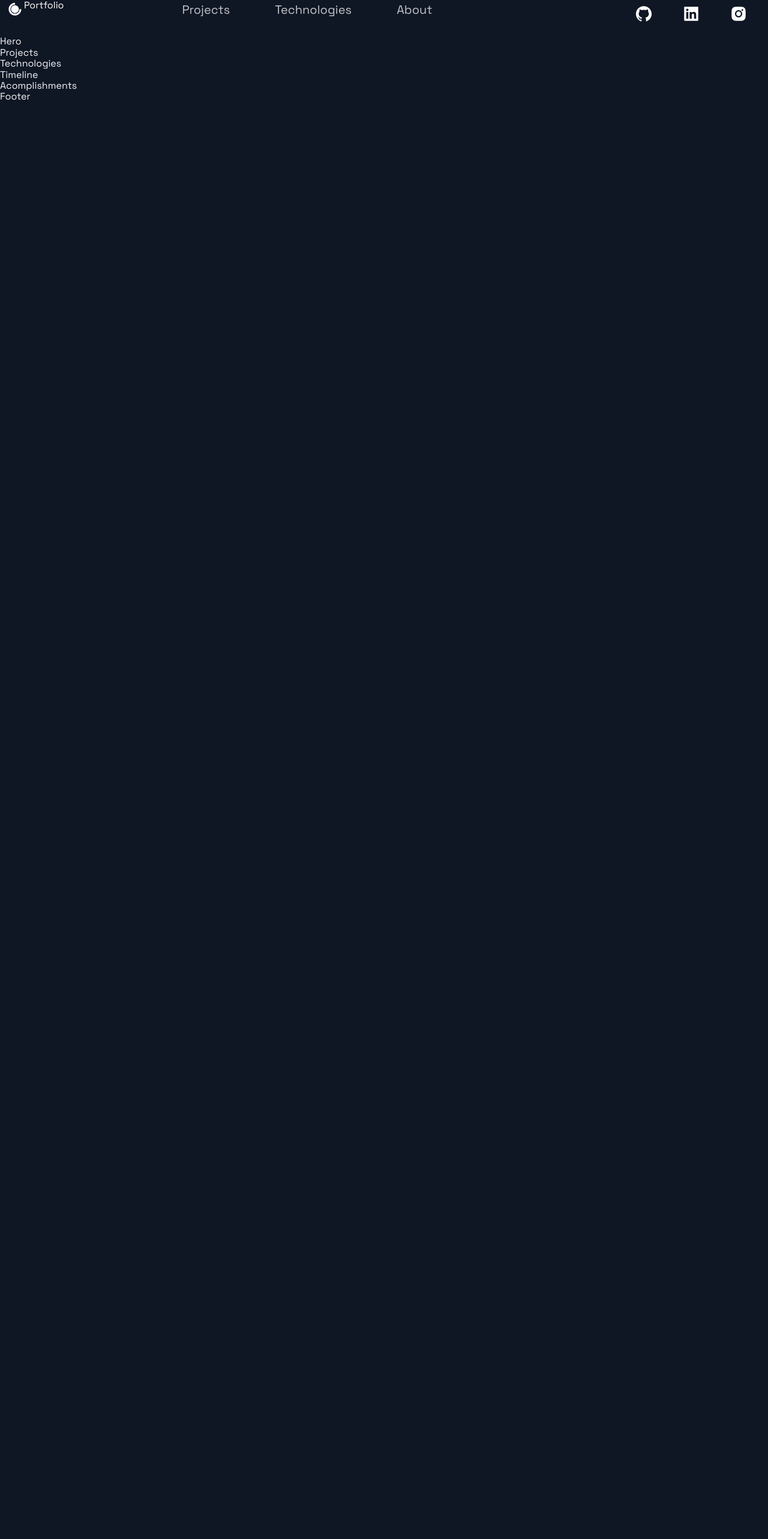
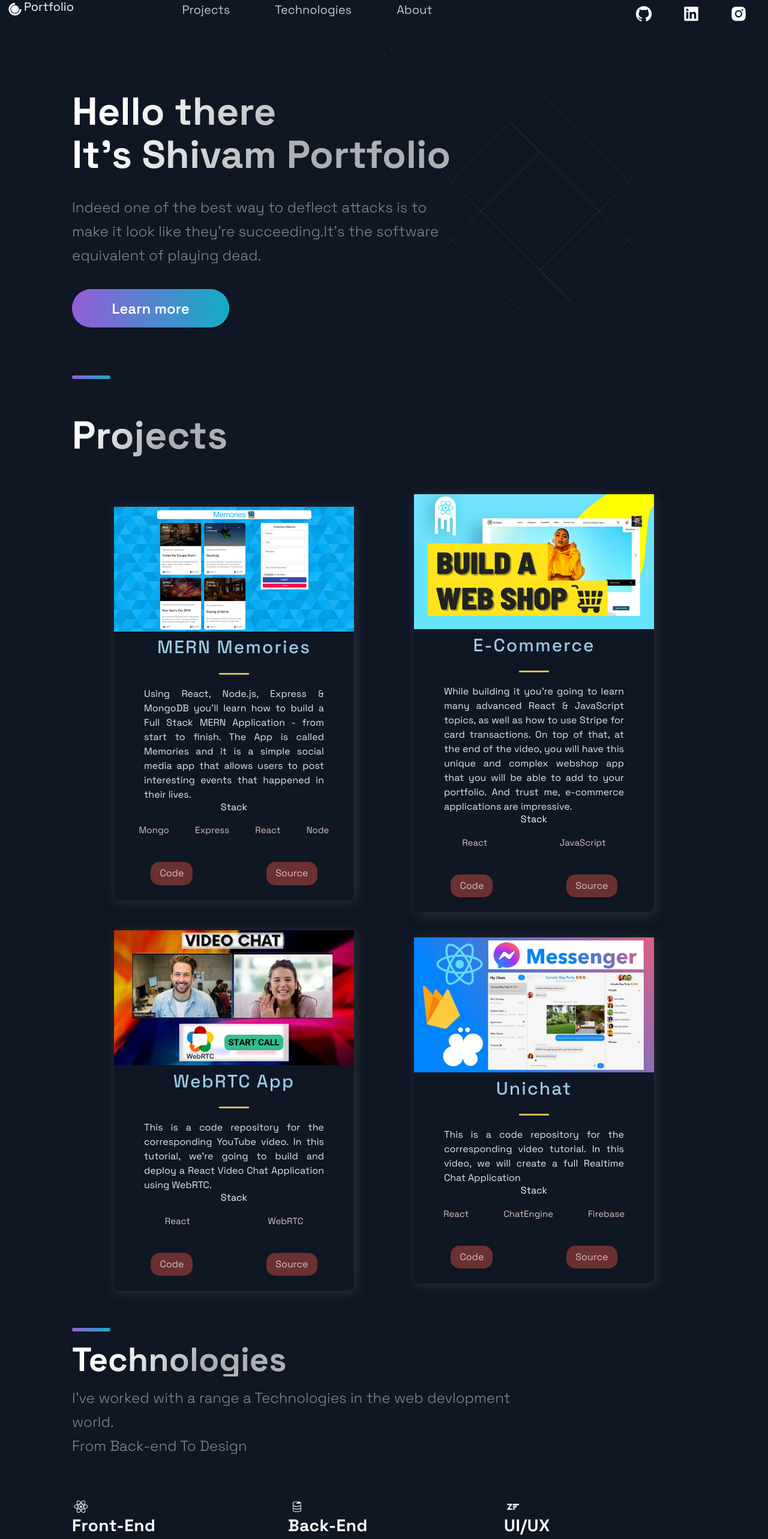
Before and after one commit to shivvvuu/NextJS, a Next.js app: page / in a window 1280 px wide. Shown: the part 20-2586 px from the top of the page at 60% size. Before the commit the page ends 800 px from the top, so only its background shows below. Built offline with nearby package versions, Linux system fonts and the light colour scheme.

Commit message:
Portfolio demo

```diff
--- a/src/components/Acomplishments/Acomplishments.js
+++ b/src/components/Acomplishments/Acomplishments.js
@@ -11,9 +11,17 @@ const data = [
 ];
 
 const Acomplishments = () => (
-  <div>
-    Acomplishments
-  </div>
+  <Section>
+    <SectionTitle>Personal Acomplishments</SectionTitle>
+    <Boxes>
+      {data.map((card,index) => (
+        <Box key={index}>
+          <BoxNum>{card.number}+</BoxNum>
+          <BoxText>{card.text}</BoxText>
+        </Box>
+      ))}
+    </Boxes>
+  </Section>
 );
 
 export default Acomplishments;
--- a/src/components/Footer/Footer.js
+++ b/src/components/Footer/Footer.js
@@ -6,9 +6,34 @@ import { CompanyContainer, FooterWrapper, LinkColumn, LinkItem, LinkList, LinkTi
 
 const Footer = () => {
   return (
-    <div>
-      Footer
-    </div>
+   <FooterWrapper>
+    <LinkList>
+      <LinkColumn>
+        <LinkTitle>Call</LinkTitle>
+        <LinkItem href='tel:1800-000-000'>1800-XX-XX-XX</LinkItem>
+      </LinkColumn>
+      <LinkColumn>
+        <LinkTitle>Email</LinkTitle>
+        <LinkItem href='mailto:jhod5122shivam@gmail.com'>jh*****@gmail.com</LinkItem>
+      </LinkColumn>
+    </LinkList>
+    <SocialContainer>
+      <CompanyContainer>
+        <Slogan>what to say</Slogan>
+      </CompanyContainer>
+      <SocialContainer>
+      <SocialIcons href="https://github.com">
+      <AiFillGithub size="3rem"/>
+    </SocialIcons>
+    <SocialIcons href="https://linkedin.com">
+      <AiFillLinkedin size="3rem"/>
+    </SocialIcons>
+    <SocialIcons href="https://instagram.com">
+      <AiFillInstagram size="3rem"/>
+    </SocialIcons>
+      </SocialContainer>
+    </SocialContainer>
+   </FooterWrapper>
   );
 };
 
--- a/src/components/Header/Header.js
+++ b/src/components/Header/Header.js
@@ -3,7 +3,7 @@ import React from 'react';
 import { AiFillGithub, AiFillInstagram, AiFillLinkedin } from 'react-icons/ai';
 import { DiCssdeck } from 'react-icons/di';
 
-import { Container, Div1, Div2, Div3, NavLink, SocialIcons } from './HeaderStyles';
+import {Span, Container, Div1, Div2, Div3, NavLink, SocialIcons } from './HeaderStyles';
 import Projects from './../Projects/Projects';
 
 const Header = () =>  (
@@ -11,7 +11,7 @@ const Header = () =>  (
   <Div1>
     <Link href="/">
       <p style={{ display:"flex" ,alignItem:"center", color:"white" }}>
-        <DiCssdeck size="3rem"  /><span>Portfolio</span>
+        <DiCssdeck size="3rem"  /><Span>Portfolio</Span>
       </p>
     </Link>
   </Div1>
--- a/src/components/Header/HeaderStyles.js
+++ b/src/components/Header/HeaderStyles.js
@@ -26,6 +26,12 @@ export const Div1 = styled.div`
     grid-area: 1 / 1 / 2 / 3;
   }
 `;
+
+export const Span = styled.span`
+font-size: 2rem;
+
+`;
+
 export const Div2 = styled.div`
   grid-area: 1 / 2 / 2 / 4;
   display: flex;
--- a/src/components/Hero/Hero.js
+++ b/src/components/Hero/Hero.js
@@ -4,10 +4,19 @@ import { Section, SectionText, SectionTitle } from '../../styles/GlobalComponent
 import Button from '../../styles/GlobalComponents/Button';
 import { LeftSection } from './HeroStyles';
 
-const Hero = (props) => (
-  <div>
-    Hero
-  </div>
+const Hero = () => (
+ <Section row nopadding>
+  <LeftSection>
+    <SectionTitle main center>
+      Hello there <br />
+      It's Shivam  Portfolio
+    </SectionTitle>
+    <SectionText>
+      Indeed one of the best way to deflect attacks is to make it look like they're succeeding.It's the software equivalent of playing dead.
+    </SectionText>
+    <Button onClick={() => window.location='https://google.com'} >Learn more</Button>
+  </LeftSection>
+ </Section>
 );
 
 export default Hero;
--- a/src/components/Projects/Projects.js
+++ b/src/components/Projects/Projects.js
@@ -5,9 +5,34 @@ import { Section, SectionDivider, SectionTitle } from '../../styles/GlobalCompon
 import { projects } from '../../constants/constants';
 
 const Projects = () => (
-  <div>
-    Projects
-  </div>
+  <Section nopadding id="projects">
+    <SectionDivider/>
+    <SectionTitle main>Projects</SectionTitle>
+    <GridContainer>
+      {projects.map(({id, image, title, description, tags, source, visit}) =>(
+        <BlogCard key={id}>
+          <Img src={image}/>
+          <TitleContent>
+            <HeaderThree title>{title}</HeaderThree>
+            <Hr/>
+          </TitleContent>
+          <CardInfo>{description}</CardInfo>
+          <div>
+            <TitleContent>Stack</TitleContent>
+            <TagList>
+              {tags.map((tag,i)=>(
+                <Tag key={i}>{tag}</Tag>
+              ))}
+            </TagList>
+          </div>
+          <UtilityList>
+            <ExternalLinks href={visit}>Code</ExternalLinks>
+            <ExternalLinks href={visit}>Source</ExternalLinks>
+          </UtilityList>
+        </BlogCard>
+      ))}
+    </GridContainer>
+  </Section>
 );
 
 export default Projects;
--- a/src/components/Technologies/Technologies.js
+++ b/src/components/Technologies/Technologies.js
@@ -4,9 +4,47 @@ import { Section, SectionDivider, SectionText, SectionTitle } from '../../styles
 import { List, ListContainer, ListItem, ListParagraph, ListTitle } from './TechnologiesStyles';
 
 const Technologies = () =>  (
-  <div>
-    Technologies
-  </div>
+ <Section id='tech'>
+  <SectionDivider/>
+  <br />
+  <SectionTitle>Technologies</SectionTitle>
+  <SectionText>
+    I've worked with a range a Technologies in the web devlopment world.<br/>
+    From Back-end To Design
+  </SectionText>
+  <List>
+    <ListItem>
+      <DiReact size="3rem"/>
+      <ListContainer>
+        <ListTitle>Front-End</ListTitle>
+        <ListParagraph>
+          Experience with <br />
+          ReactJS,React-Native
+        </ListParagraph>
+      </ListContainer>
+    </ListItem>
+    <ListItem>
+      <DiFirebase size="3rem"/>
+      <ListContainer>
+        <ListTitle>Back-End</ListTitle>
+        <ListParagraph>
+          Experience with <br />
+          Django,Node,AWS,Firebase
+        </ListParagraph>
+      </ListContainer>
+    </ListItem>
+    <ListItem>
+      <DiZend size="3rem"/>
+      <ListContainer>
+        <ListTitle>UI/UX</ListTitle>
+        <ListParagraph>
+          Experience with <br />
+          Figma
+        </ListParagraph>
+      </ListContainer>
+    </ListItem>
+  </List>
+ </Section>
 );
 
 export default Technologies;
--- a/src/components/TimeLine/TimeLine.js
+++ b/src/components/TimeLine/TimeLine.js
@@ -3,49 +3,118 @@ import React, { useState, useRef, useEffect } from 'react';
 import { CarouselButton, CarouselButtonDot, CarouselButtons, CarouselContainer, CarouselItem, CarouselItemImg, CarouselItemText, CarouselItemTitle, CarouselMobileScrollNode } from './TimeLineStyles';
 import { Section, SectionDivider, SectionText, SectionTitle } from '../../styles/GlobalComponents';
 import { TimeLineData } from '../../constants/constants';
+import Technologies from './../Technologies/Technologies';
 
 const TOTAL_CAROUSEL_COUNT = TimeLineData.length;
 
 const Timeline = () => {
-  // const [activeItem, setActiveItem] = useState(0);
-  // const carouselRef = useRef();
+  const [activeItem, setActiveItem] = useState(0);
+  const carouselRef = useRef();
 
-  // const scroll = (node, left) => {
-  //   return node.scrollTo({ left, behavior: 'smooth' });
-  // }
+  const scroll = (node, left) => {
+    return node.scrollTo({ left, behavior: 'smooth' });
+  }
 
-  // const handleClick = (e, i) => {
-  //   e.preventDefault();
+  const handleClick = (e, i) => {
+    e.preventDefault();
 
-  //   if (carouselRef.current) {
-  //     const scrollLeft = Math.floor(carouselRef.current.scrollWidth * 0.7 * (i / TimeLineData.length));
+    if (carouselRef.current) {
+      const scrollLeft = Math.floor(carouselRef.current.scrollWidth * 0.7 * (i / TimeLineData.length));
 
-  //     scroll(carouselRef.current, scrollLeft);
-  //   }
-  // }
+      scroll(carouselRef.current, scrollLeft);
+    }
+  }
 
-  // const handleScroll = () => {
-  //   if (carouselRef.current) {
-  //     const index = Math.round((carouselRef.current.scrollLeft / (carouselRef.current.scrollWidth * 0.7)) * TimeLineData.length);
+  const handleScroll = () => {
+    if (carouselRef.current) {
+      const index = Math.round((carouselRef.current.scrollLeft / (carouselRef.current.scrollWidth * 0.7)) * TimeLineData.length);
 
-  //     setActiveItem(index);
-  //   }
-  // }
+      setActiveItem(index);
+    }
+  }
 
-  // // snap back to beginning of scroll when window is resized
-  // // avoids a bug where content is covered up if coming from smaller screen
-  // useEffect(() => {
-  //   const handleResize = () => {
-  //     scroll(carouselRef.current, 0);
-  //   }
+  // snap back to beginning of scroll when window is resized
+  // avoids a bug where content is covered up if coming from smaller screen
+  useEffect(() => {
+    const handleResize = () => {
+      scroll(carouselRef.current, 0);
+    }
 
-  //   window.addEventListener('resize', handleResize);
-  // }, []);
+    window.addEventListener('resize', handleResize);
+  }, []);
 
   return (
-    <div>
-      Timeline
-    </div>
+   <Section id='about'>
+    <SectionTitle>About Me</SectionTitle>
+    <SectionText>
+      Hello World! I'm Shivam Jhod , a Programmer, a Full-Stack Web Developer ,I love combining the world of logic and creative design to make eye catching, accessible, and userfriendly websites and application.<br/><br/>
+      Technology leads, society follows. The move towards increasing inclusivity and diversity in the industry through representation is of importance to me.<br/><br/>
+      I'm excited to make the leap and continue refining my skills with the right company.
+    </SectionText>
+    <CarouselContainer ref={carouselRef} onScroll={handleScroll}>
+      <>
+        {TimeLineData.map((item,index) => (
+          <CarouselMobileScrollNode key={index} final={index===TOTAL_CAROUSEL_COUNT -1}>
+            <CarouselItem
+              index={index}
+              id={`carousel__item-${index}`}
+              active={activeItem}
+              onClick={(e) => handleClick(e,index)}
+            >
+            <CarouselItemTitle>
+              {item.year}
+              <CarouselItemImg
+                    width="208"
+                    height="6"
+                    viewBox="0 0 208 6"
+                    fill="none"
+                    xmlns="http://www.w3.org/2000/svg">
+                    <path
+                      fill-rule="evenodd"
+                      clip-rule="evenodd"
+                      d="M2.5 5.5C3.88071 5.5 5 4.38071 5 3V3.5L208 3.50002V2.50002L5 2.5V3C5 1.61929 3.88071 0.5 2.5 0.5C1.11929 0.5 0 1.61929 0 3C0 4.38071 1.11929 5.5 2.5 5.5Z"
+                      fill="url(#paint0_linear)"
+                      fill-opacity="0.33"
+                    />
+                    <defs>
+                      <linearGradient
+                        id="paint0_linear"
+                        x1="-4.30412e-10"
+                        y1="0.5"
+                        x2="208"
+                        y2="0.500295"
+                        gradientUnits="userSpaceOnUse">
+                        <stop stop-color="white" />
+                        <stop
+                          offset="0.79478"
+                          stop-color="white"
+                          stop-opacity="0"
+                        />
+                      </linearGradient>
+                    </defs>
+                  </CarouselItemImg>
+            </CarouselItemTitle>
+            <CarouselItemText>{item.text}</CarouselItemText>
+            </CarouselItem>
+          </CarouselMobileScrollNode>
+        ))}
+      </>
+    </CarouselContainer>
+    <CarouselButtons>
+      {TimeLineData.map((item,index) => {
+        <CarouselButton
+          key={index}
+          index = {index}
+          active={activeItem}
+          onClick={(e) => handleClick(e,index)}
+          type="button"
+        >
+        <CarouselButtonDot active={activeItem}/>
+        </CarouselButton>
+      })}
+    </CarouselButtons>
+    <SectionDivider/>
+   </Section>
   );
 };
 
--- a/src/pages/index.js
+++ b/src/pages/index.js
@@ -10,10 +10,10 @@ import { Section } from '../styles/GlobalComponents';
 const Home = () => {
   return (
     <Layout>
-      {/* <Section grid> */}
+      <Section grid>
         <Hero />
-        {/* <BgAnimation /> */}
-      {/* </Section> */}
+          <BgAnimation />
+        </Section>
       <Projects />
       <Technologies />
       <Timeline />
```
